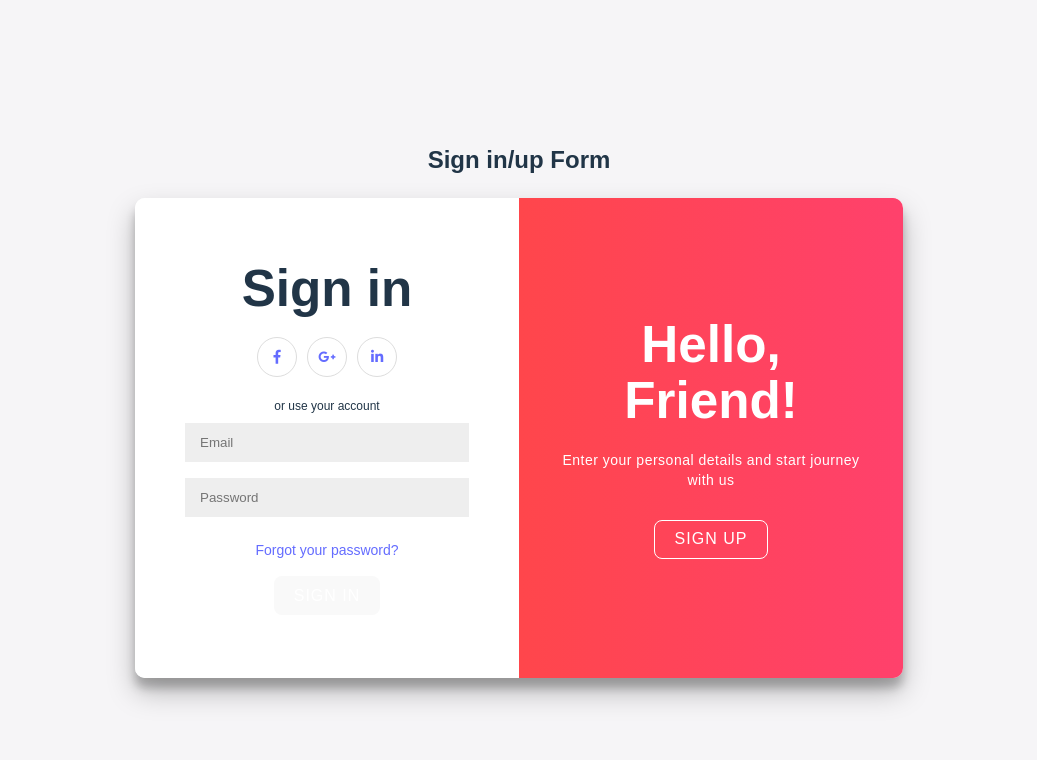
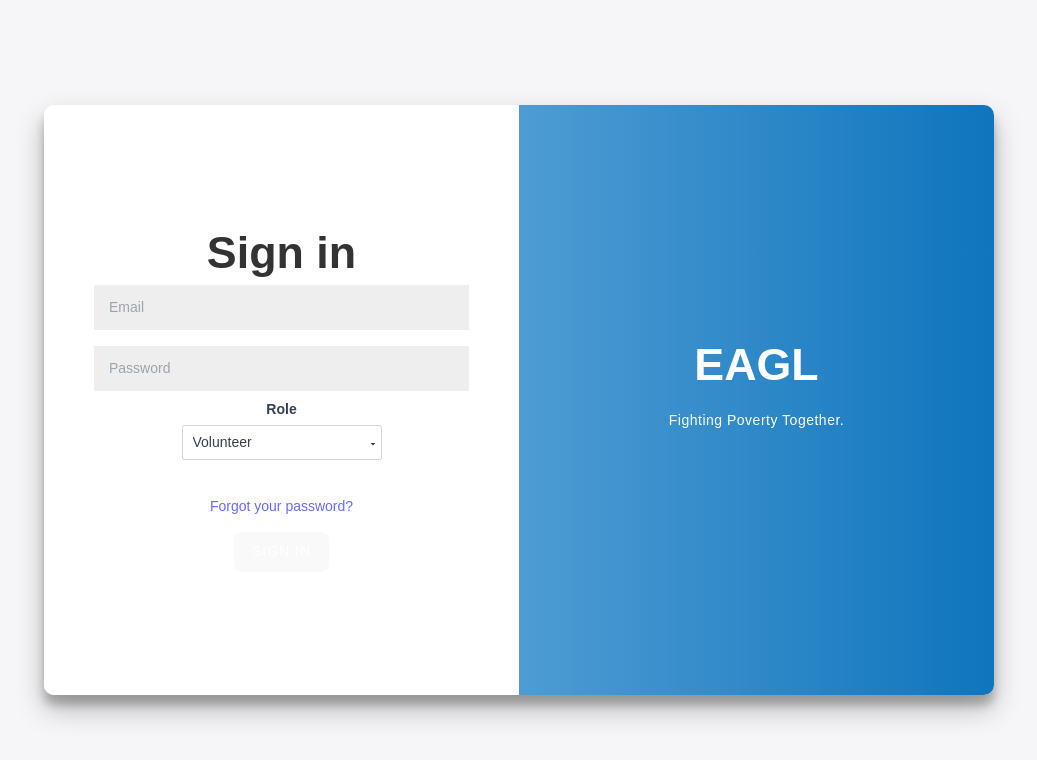
Before and after one commit to cfgmumbai24/Team-52, a React (Vite) app in the folder client/: page / in a window 1280 px wide. Shown: the top 760 px of the page, without its empty margins (121-1158 px from the left). Built offline with nearby package versions, Linux system fonts and the light colour scheme.

Commit message:
Login Page

```diff
--- a/client/index.html
+++ b/client/index.html
@@ -6,10 +6,18 @@
     <link rel="icon" type="image/svg+xml" href="/vite.svg" />
     <meta name="viewport" content="width=device-width, initial-scale=1.0" />
     <link rel=stylesheet type=text/css
-    href=https://cdnjs.cloudflare.com/ajax/libs/font-awesome/5.7.2/css/all.min.css
-    />
+    href=https://cdnjs.cloudflare.com/ajax/libs/font-awesome/5.7.2/css/all.min.css/>
     <link rel="manifest" href="https://developers.google.com/web/fundamentals/engage-and-retain/web-app-manifest/manifest.json" />
     <link rel="shortcut icon" href="%PUBLIC_URL%/favicon.ico" />
+    <link rel="stylesheet" href="https://cdn.jsdelivr.net/npm/bootstrap@3.3.7/dist/css/bootstrap.min.css" integrity="sha384-BVYiiSIFeK1dGmJRAkycuHAHRg32OmUcww7on3RYdg4Va+PmSTsz/K68vbdEjh4u" crossorigin="anonymous">
+
+    <link href="https://cdn.jsdelivr.net/npm/tailwindcss@2.2.19/dist/tailwind.min.css" rel="stylesheet">
+
+<!-- Optional theme -->
+<link rel="stylesheet" href="https://cdn.jsdelivr.net/npm/bootstrap@3.3.7/dist/css/bootstrap-theme.min.css" integrity="sha384-rHyoN1iRsVXV4nD0JutlnGaslCJuC7uwjduW9SVrLvRYooPp2bWYgmgJQIXwl/Sp" crossorigin="anonymous">
+
+<!-- Latest compiled and minified JavaScript -->
+<script src="https://cdn.jsdelivr.net/npm/bootstrap@3.3.7/dist/js/bootstrap.min.js" integrity="sha384-Tc5IQib027qvyjSMfHjOMaLkfuWVxZxUPnCJA7l2mCWNIpG9mGCD8wGNIcPD7Txa" crossorigin="anonymous"></script>
     <title>Vite + React</title>
   </head>
   <body>
--- a/client/src/App.css
+++ b/client/src/App.css
@@ -45,7 +45,11 @@
 /*  login css */
 @import url("https://fonts.googleapis.com/css?family=Montserrat:400,800");
 
+/* dropdown css */
 
+
+
+/* login css */
 .App {
   font-family: sans-serif;
   text-align: center;
@@ -72,9 +76,7 @@ h1 {
   margin: 0;
 }
 
-h2 {
-  text-align: center;
-}
+
 
 p {
   font-size: 14px;
@@ -150,9 +152,11 @@ input {
   box-shadow: 0 14px 28px rgba(0, 0, 0, 0.25), 0 10px 10px rgba(0, 0, 0, 0.22);
   position: relative;
   overflow: hidden;
-  width: 768px;
+  /* width: 768px; */
+  width: 950px;
   max-width: 100%;
-  min-height: 480px;
+  /* min-height: 480px; */
+  min-height: 590px;
 }
 
 .form-container {
@@ -217,8 +221,8 @@ input {
 
 .overlay {
   background: #ff416c;
-  background: -webkit-linear-gradient(to right, #ff4b2b, #ff416c);
-  background: linear-gradient(to right, #ff4b2b, #ff416c);
+  background: -webkit-linear-gradient(to right, #8dc3ea, #0F75BD);
+  background: linear-gradient(to right, #8dc3ea, #0F75BD);
   background-repeat: no-repeat;
   background-size: cover;
   background-position: 0 0;
--- a/client/src/SignUp.jsx
+++ b/client/src/SignUp.jsx
@@ -33,25 +33,13 @@ function SignUpForm() {
     <div className="form-container sign-up-container">
       <form onSubmit={handleOnSubmit}>
         <h1>Create Account</h1>
-        <div className="social-container">
-          <a href="#" className="social">
-            <i className="fab fa-facebook-f" />
-          </a>
-          <a href="#" className="social">
-            <i className="fab fa-google-plus-g" />
-          </a>
-          <a href="#" className="social">
-            <i className="fab fa-linkedin-in" />
-          </a>
-        </div>
-        <span>or use your email for registration</span>
-        <input
+        {/* <input
           type="text"
           name="name"
           value={state.name}
           onChange={handleChange}
           placeholder="Name"
-        />
+        /> */}
         <input
           type="email"
           name="email"
@@ -66,6 +54,25 @@ function SignUpForm() {
           onChange={handleChange}
           placeholder="Password"
         />
+
+        <div class="w-full max-w-xs">
+          <label class="block text-gray-700 text-md font-bold mb-2" for="role">
+            Role
+          </label>
+          <div class="relative">
+            <select id="role" name="role" class="block appearance-none w-full bg-white border border-gray-300 text-gray-700 py-3 px-4 pr-8 rounded leading-tight focus:outline-none focus:ring-2 focus:ring-blue-500">
+              <option value="volunteer">Volunteer</option>
+              <option value="admin">Admin</option>
+              <option value="paravet">Paravet</option>
+            </select>
+            <div class="pointer-events-none absolute inset-y-0 right-0 flex items-center px-2 text-gray-700">
+              <svg class="fill-current h-4 w-4" xmlns="http://www.w3.org/2000/svg" viewBox="0 0 20 20"><path d="M7 10l5 5 5-5H7z"/></svg>
+            </div>
+          </div>
+        </div>
+        <br></br>
+
+
         <button>Sign Up</button>
       </form>
     </div>
--- a/client/src/components/SignIn.jsx
+++ b/client/src/components/SignIn.jsx
@@ -30,18 +30,6 @@ function SignInForm() {
     <div className="form-container sign-in-container">
       <form onSubmit={handleOnSubmit}>
         <h1>Sign in</h1>
-        <div className="social-container">
-          <a href="#" className="social">
-            <i className="fab fa-facebook-f" />
-          </a>
-          <a href="#" className="social">
-            <i className="fab fa-google-plus-g" />
-          </a>
-          <a href="#" className="social">
-            <i className="fab fa-linkedin-in" />
-          </a>
-        </div>
-        <span>or use your account</span>
         <input
           type="email"
           placeholder="Email"
@@ -56,6 +44,25 @@ function SignInForm() {
           value={state.password}
           onChange={handleChange}
         />
+
+        <div class="w-full max-w-xs">
+          <label class="block text-gray-700 text-md font-bold mb-2" for="role">
+            Role
+          </label>
+          <div class="relative">
+            <select id="role" name="role" class="block appearance-none w-full bg-white border border-gray-300 text-gray-700 py-3 px-4 pr-8 rounded leading-tight focus:outline-none focus:ring-2 focus:ring-blue-500">
+              <option value="volunteer">Volunteer</option>
+              <option value="admin">Admin</option>
+              <option value="paravet">Paravet</option>
+            </select>
+            <div class="pointer-events-none absolute inset-y-0 right-0 flex items-center px-2 text-gray-700">
+              <svg class="fill-current h-4 w-4" xmlns="http://www.w3.org/2000/svg" viewBox="0 0 20 20"><path d="M7 10l5 5 5-5H7z"/></svg>
+            </div>
+          </div>
+        </div>
+        <br></br>
+
+
         <a href="#">Forgot your password?</a>
         <button>Sign In</button>
       </form>
--- a/client/src/components/login.jsx
+++ b/client/src/components/login.jsx
@@ -11,21 +11,16 @@ export default function App() {
       return;
     }
   };
-  const containerClass =
-    "container " + (type === "signUp" ? "right-panel-active" : "");
+  const containerClass = "container " ;
+    // "container " + (type === "signUp" ? "right-panel-active" : "");
   return (
     <div className="App">
-      <h2>Sign in/up Form</h2>
       <div className={containerClass} id="container">
-        <SignUpForm />
         <SignInForm />
         <div className="overlay-container">
           <div className="overlay">
             <div className="overlay-panel overlay-left">
-              <h1>Welcome Back!</h1>
-              <p>
-                To keep connected with us please login with your personal info
-              </p>
+
               <button
                 className="ghost"
                 id="signIn"
@@ -35,15 +30,9 @@ export default function App() {
               </button>
             </div>
             <div className="overlay-panel overlay-right">
-              <h1>Hello, Friend!</h1>
-              <p>Enter your personal details and start journey with us</p>
-              <button
-                className="ghost "
-                id="signUp"
-                onClick={() => handleOnClick("signUp")}
-              >
-                Sign Up
-              </button>
+              <h1>EAGL</h1>
+              <p>Fighting Poverty Together.</p>
+
             </div>
           </div>
         </div>
```
Also changed, not shown: 1 other file (tests, documents, lock files or other folders).
